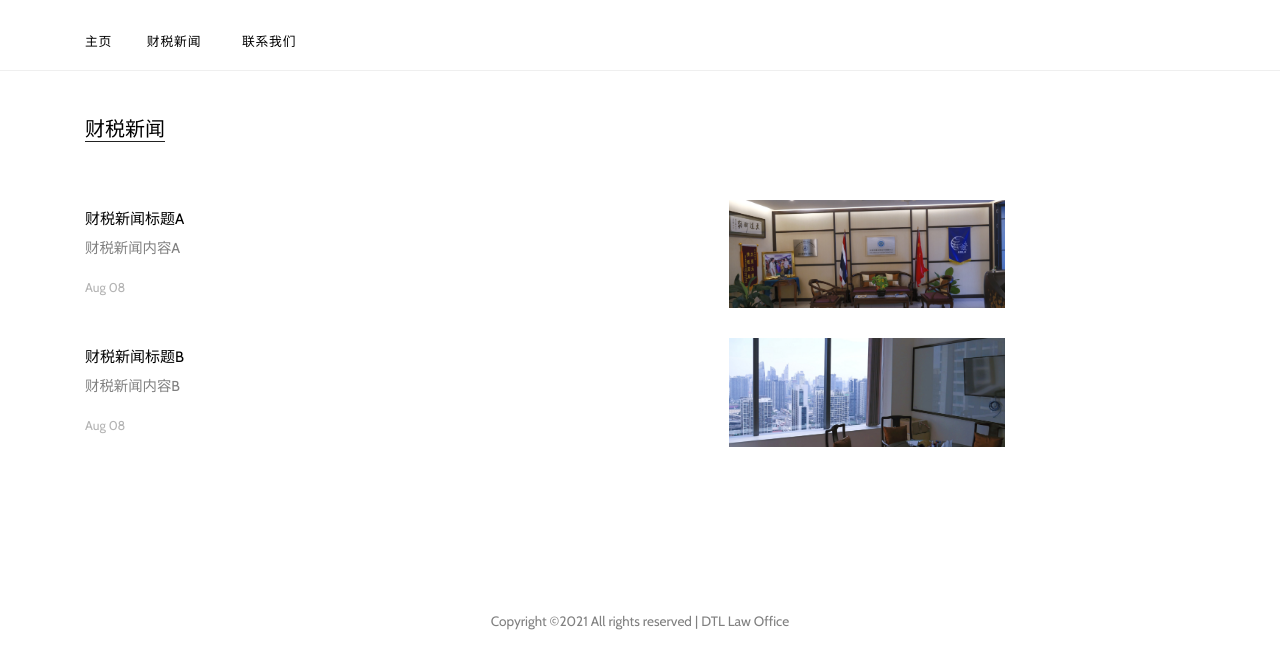
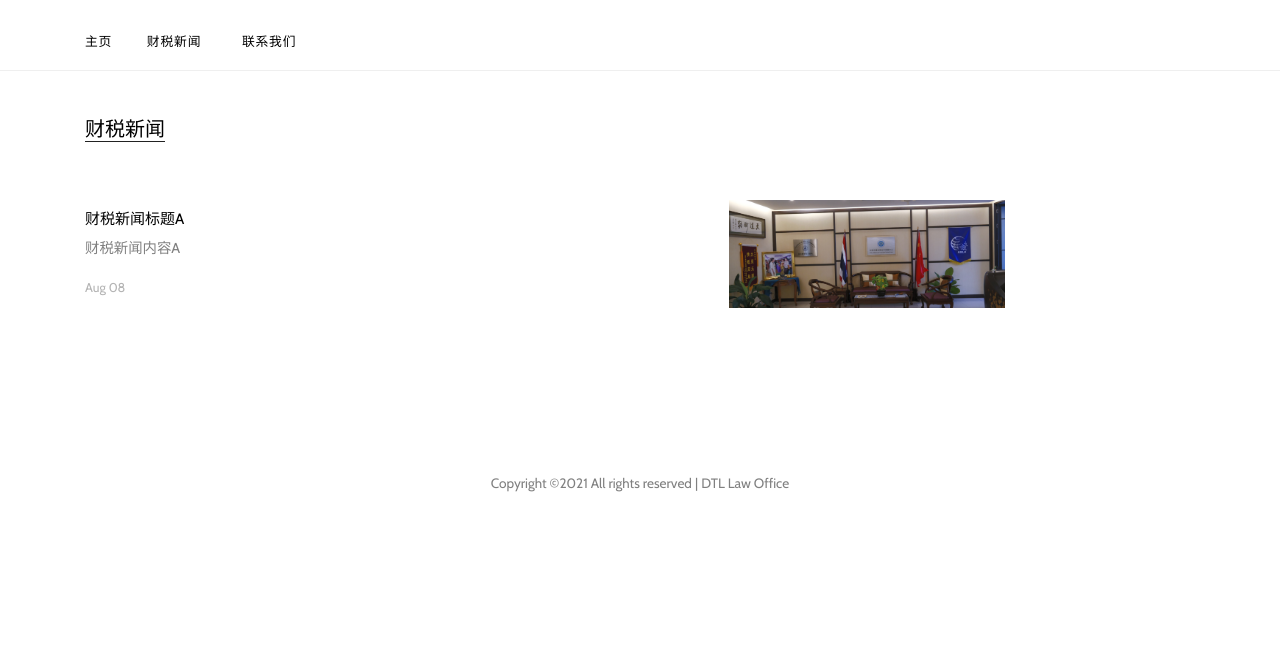
Before and after one commit to shawngu1107/DTL-Accounting-Tax, a plain HTML site: page categories.html in a window 1280 px wide. Shown: the part 98-766 px from the top of the page. Drawn offline with nearby package versions, Linux system fonts and the light colour scheme; files whose address does not match are found by name; a web font is replaced by a local one.

Commit message:
Update categories.html

```diff
--- a/categories.html
+++ b/categories.html
@@ -128,7 +128,7 @@
               </div>
             </div>
 
-            <div class="post-entry-2 d-flex">
+<!--             <div class="post-entry-2 d-flex">
               <div class="thumbnail order-md-2" style="background-image: url('images/img_h_3.jpg')"></div>
               <div class="contents order-md-1 pl-0">
                 <h2><a href="blog-single.html">财税新闻标题B</a></h2>
@@ -137,7 +137,7 @@
                 </div></span>
                 </div>
               </div>
-            </div>
+            </div> -->
 
 
                 </div>
```
